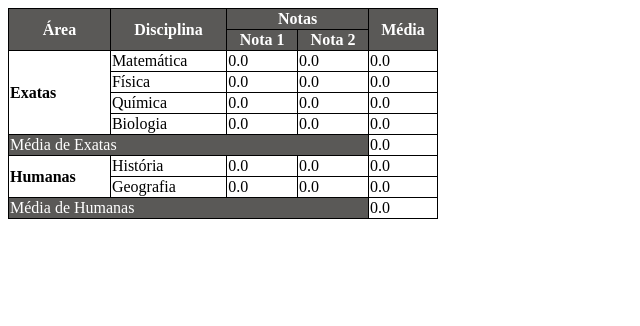
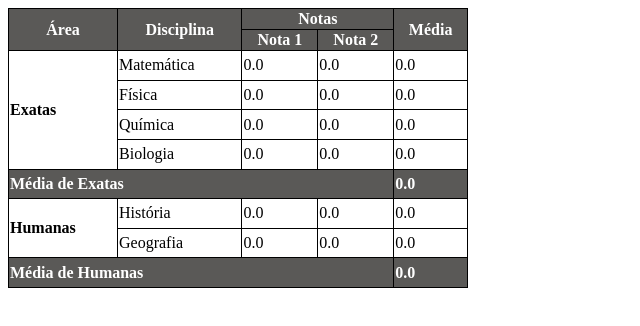
Before and after one commit to Lucaspass/html-css, a plain HTML site: page desafios/d014/tabela003.html in a window 1280 px wide. Shown: the whole page, without its empty margins (0-640 px from the left). Drawn offline with Linux system fonts and the light colour scheme.

Commit message:
atualização desafio

```diff
--- a/desafios/d014/tabela003.html
+++ b/desafios/d014/tabela003.html
@@ -6,8 +6,8 @@
     <title>Tabela</title>
     <style>
         table{
-            width: 430px;
-            height: 200px;
+            width: 460px;
+            height:280px;
             border-collapse: collapse;
         }
 
@@ -23,6 +23,7 @@
         .medias{
             background-color: rgb(90, 89, 87);
             color: white;
+            font-weight: bold;
         }
     </style>
 </head>
@@ -30,17 +31,17 @@
     <table>
         <thead>
             <tr>
-                <th rowspan="2">Área</th>
-                <th rowspan="2">Disciplina</th>
-                <th colspan="2">Notas</th>
+                <th scope="col" rowspan="2">Área</th>
+                <th scope="col" rowspan="2">Disciplina</th>
+                <th scope="colgroup" colspan="2">Notas</th>
 
-                <th rowspan="2">Média</th>
+                <th scope="col" rowspan="2">Média</th>
             </tr>
 
             <tr>
 
-                <th>Nota 1</th>
-                <th>Nota 2</th>
+                <th scope="col" >Nota 1</th>
+                <th scope="col">Nota 2</th>
 
             </tr>
         </thead>
@@ -78,7 +79,7 @@
 
             <tr>
                 <td class="medias" colspan="4">Média de Exatas</td>
-                <td >0.0</td>
+                <td class="medias"  >0.0</td>
             </tr>
 
             <tr>
@@ -98,7 +99,7 @@
 
             <tr>
                 <td class="medias" colspan="4">Média de Humanas</td>
-                <td>0.0</td>
+                <td class="medias" >0.0</td>
             </tr>
         </tbody>
 
```
